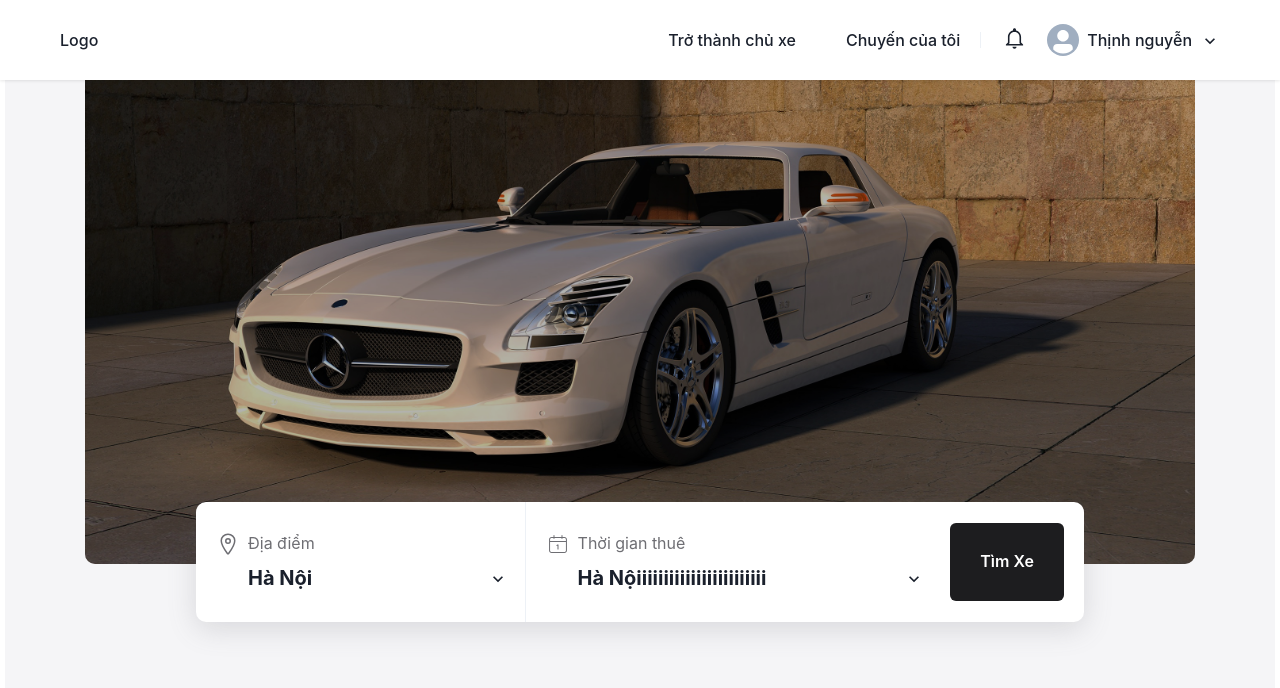
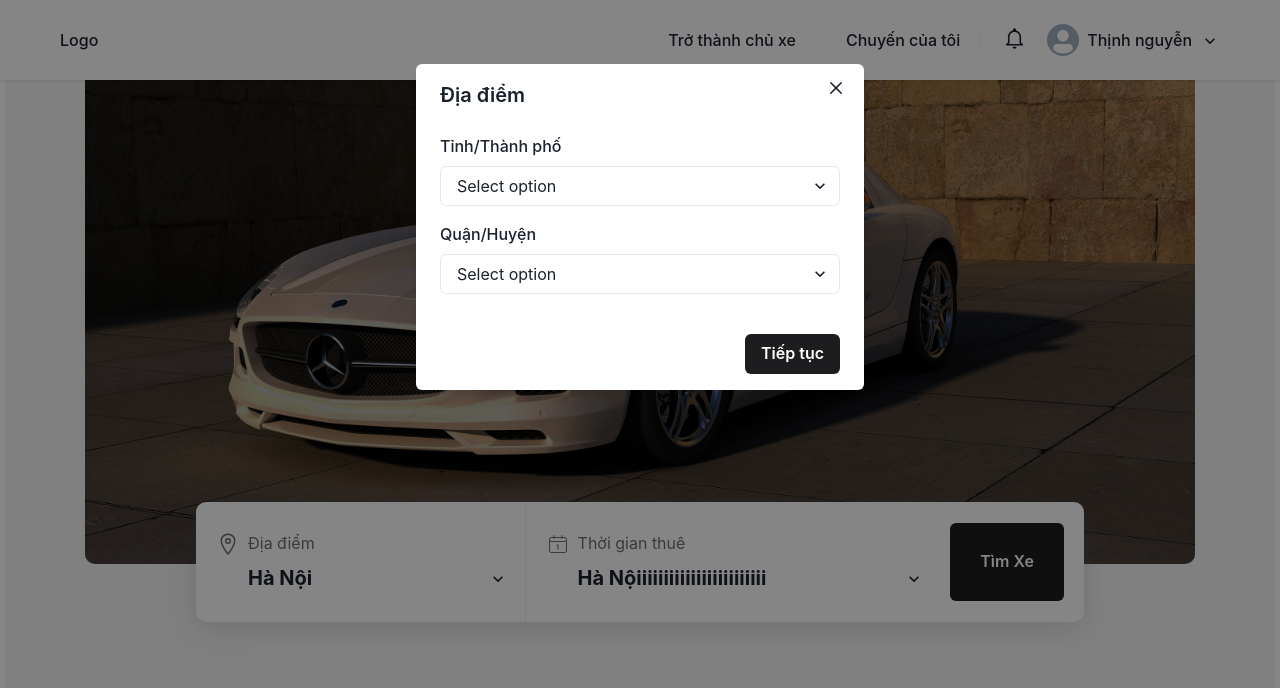
Before and after one commit to ThinhNguyen1102/mycar-frontend, a React (Create React App) app: page / in a window 1280 px wide. Both pictures are taken after a click on the button "Hà Nội". Shown: the top 688 px of the page. Built offline with nearby package versions, Linux system fonts and the light colour scheme.

Commit message:
UI: select date, address

```diff
--- /dev/null
+++ b/src/components/AddressSelectModal/AddressSelectModel.tsx
@@ -0,0 +1,65 @@
+import {
+  Button,
+  FormControl,
+  FormLabel,
+  Modal,
+  ModalBody,
+  ModalCloseButton,
+  ModalContent,
+  ModalFooter,
+  ModalHeader,
+  ModalOverlay,
+  Select
+} from '@chakra-ui/react'
+
+interface AddressModelProps {
+  isOpen: boolean
+  onClose: () => void
+}
+
+function AddressSelectModel({isOpen, onClose}: AddressModelProps) {
+  return (
+    <Modal isOpen={isOpen} onClose={onClose}>
+      <ModalOverlay />
+      <ModalContent>
+        <ModalHeader>Địa điểm</ModalHeader>
+        <ModalCloseButton />
+        <ModalBody pb={6}>
+          <FormControl>
+            <FormLabel>Tỉnh/Thành phố</FormLabel>
+            <Select
+              placeholder="Select option"
+              _focusVisible={{
+                boxShadow: 'none'
+              }}
+            >
+              <option value="option1">Option 1</option>
+              <option value="option2">Option 2</option>
+              <option value="option3">Option 3</option>
+            </Select>
+          </FormControl>
+
+          <FormControl mt={4}>
+            <FormLabel>Quận/Huyện</FormLabel>
+            <Select
+              placeholder="Select option"
+              _focusVisible={{
+                boxShadow: 'none'
+              }}
+            >
+              <option value="option1">Option 1</option>
+              <option value="option2">Option 2</option>
+              <option value="option3">Option 3</option>
+            </Select>
+          </FormControl>
+        </ModalBody>
+
+        <ModalFooter>
+          <Button>Tiếp tục</Button>
+        </ModalFooter>
+      </ModalContent>
+    </Modal>
+  )
+}
+
+export default AddressSelectModel
--- /dev/null
+++ b/src/components/AddressSelectModal/index.ts
@@ -0,0 +1,3 @@
+import AddressSelectModel from './AddressSelectModel'
+
+export default AddressSelectModel
--- /dev/null
+++ b/src/components/DateSelectModal/DateSelectModal.tsx
@@ -0,0 +1,74 @@
+import {
+  Box,
+  Button,
+  HStack,
+  Modal,
+  ModalBody,
+  ModalCloseButton,
+  ModalContent,
+  ModalFooter,
+  ModalHeader,
+  ModalOverlay,
+  Text
+} from '@chakra-ui/react'
+import {useState} from 'react'
+import {DateRange, DayPicker} from 'react-day-picker'
+import 'react-day-picker/dist/style.css'
+import {format} from 'date-fns'
+import {vi} from 'date-fns/locale'
+
+interface DateSelectModalProps {
+  isOpen: boolean
+  onClose: () => void
+}
+
+function DateSelectModal({isOpen, onClose}: DateSelectModalProps) {
+  const [range, setRange] = useState<DateRange | undefined>()
+
+  let footer = 'Please pick the first day.'
+  if (range?.from) {
+    if (!range.to) {
+      footer = `${format(range.from, 'EEEE', {locale: vi})}, ${format(range.from, 'P', {locale: vi})}`
+    } else if (range.to) {
+      footer = `${format(range.from, 'EEEE', {locale: vi})}, ${format(range.from, 'P', {locale: vi})} – ${format(range.to, 'EEEE', {locale: vi})}, ${format(range.to, 'P', {locale: vi})}`
+    }
+  }
+
+  return (
+    <Modal isOpen={isOpen} onClose={onClose} size="2xl">
+      <ModalOverlay />
+      <ModalContent>
+        <ModalHeader>Thời gian</ModalHeader>
+        <ModalCloseButton />
+        <ModalBody pb={6} w="100%">
+          <Box>
+            <DayPicker
+              disabled={{before: new Date()}}
+              id="selec-date"
+              numberOfMonths={2}
+              mode="range"
+              min={2}
+              selected={range}
+              onSelect={setRange}
+              fromMonth={new Date()}
+            />
+          </Box>
+        </ModalBody>
+
+        <ModalFooter p="0">
+          <HStack
+            w="100%"
+            justify="space-between"
+            boxShadow="0px -5px 10px rgba(0, 0, 0, 0.1)"
+            p="24px 24px 24px 24px"
+          >
+            <Text fontWeight="500">{footer}</Text>
+            <Button>Tiếp tục</Button>
+          </HStack>
+        </ModalFooter>
+      </ModalContent>
+    </Modal>
+  )
+}
+
+export default DateSelectModal
--- /dev/null
+++ b/src/components/DateSelectModal/index.ts
@@ -0,0 +1,3 @@
+import DateSelectModal from './DateSelectModal'
+
+export default DateSelectModal
--- a/src/pages/Home/Home.tsx
+++ b/src/pages/Home/Home.tsx
@@ -1,9 +1,23 @@
-import {Box, Button, Divider, HStack, Icon, Stack, Text, VStack} from '@chakra-ui/react'
+import {
+  Box,
+  Button,
+  Divider,
+  HStack,
+  Icon,
+  Stack,
+  Text,
+  useDisclosure,
+  VStack
+} from '@chakra-ui/react'
 import {IoLocationOutline} from 'react-icons/io5'
 import {MdOutlineKeyboardArrowDown} from 'react-icons/md'
 import {CiCalendarDate} from 'react-icons/ci'
+import AddressSelectModel from '../../components/AddressSelectModal'
+import DateSelectModal from '../../components/DateSelectModal'
 
 function Home() {
+  const {isOpen: isOpenAddress, onOpen: onOpenAddress, onClose: onCloseAddress} = useDisclosure()
+  const {isOpen: isOpenDate, onOpen: onOpenDate, onClose: onCloseDate} = useDisclosure()
   return (
     <VStack pt="0px" w="calc(100vw - 10px)" bg="background" pl="80px" pr="80px">
       <Box w="100%" borderRadius="10px" overflow="hidden" position="relative">
@@ -28,7 +42,13 @@ function Home() {
             </Box>
             <Text color="text.gray">Địa điểm</Text>
           </HStack>
-          <HStack w="90%" as="button" ml="32px" justifyContent="space-between">
+          <HStack
+            w="90%"
+            as="button"
+            ml="32px"
+            justifyContent="space-between"
+            onClick={onOpenAddress}
+          >
             <Text fontSize="20px" fontWeight="bold">
               Hà Nội
             </Text>
@@ -45,7 +65,7 @@ function Home() {
             </Box>
             <Text color="text.gray">Thời gian thuê</Text>
           </HStack>
-          <HStack w="90%" as="button" ml="32px" justifyContent="space-between">
+          <HStack w="90%" as="button" ml="32px" justifyContent="space-between" onClick={onOpenDate}>
             <Text fontSize="20px" fontWeight="bold">
               Hà Nộiiiiiiiiiiiiiiiiiiiiiiii
             </Text>
@@ -60,6 +80,8 @@ function Home() {
           </Button>
         </Box>
       </Stack>
+      <AddressSelectModel isOpen={isOpenAddress} onClose={onCloseAddress} />
+      <DateSelectModal isOpen={isOpenDate} onClose={onCloseDate} />
     </VStack>
   )
 }
--- a/src/styles/theme.ts
+++ b/src/styles/theme.ts
@@ -27,6 +27,10 @@ export const theme = extendTheme(
         },
         '::-webkit-scrollbar-thumb:hover': {
           background: '#555'
+        },
+        '.rdp': {
+          '--rdp-background-color': '#F5F5F7',
+          '--rdp-accent-color': '#6e6e73'
         }
       })
     }
```
